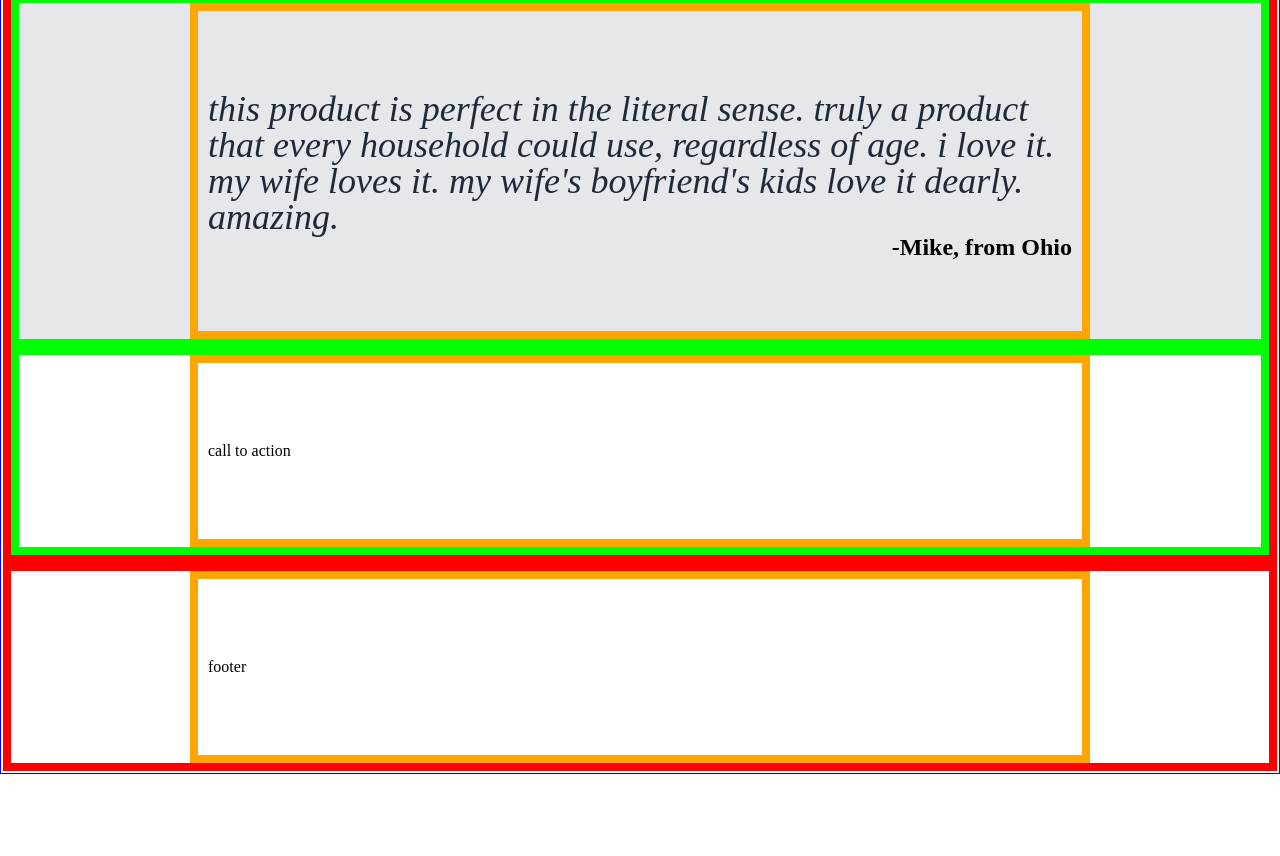
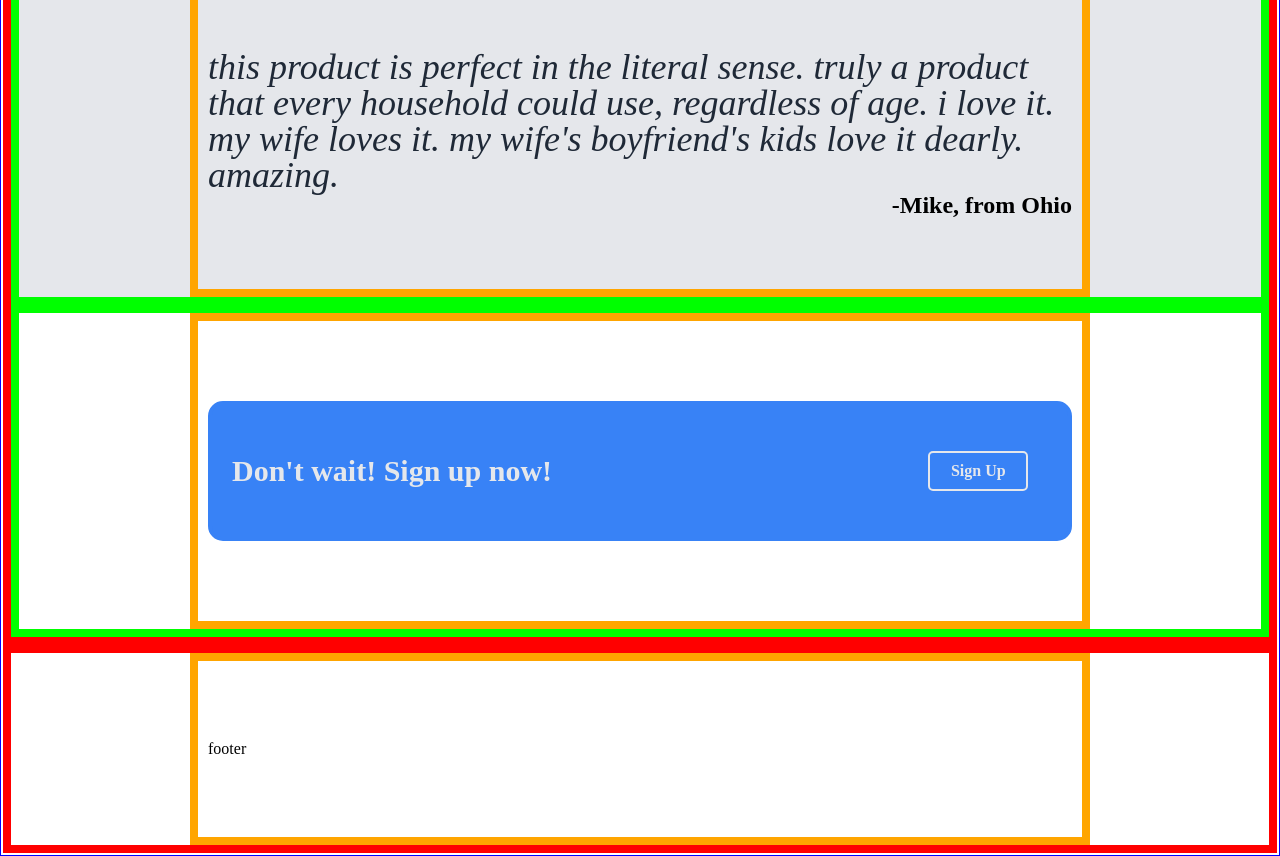
Before and after one commit to bheavin/refactored-octo-barnacle, a plain HTML site: page index.html in a window 1280 px wide. Shown: the part 1059-1915 px from the top of the page. Before the commit the page ends 1833 px from the top, so only its background shows below. Drawn offline with Linux system fonts and the light colour scheme.

Commit message:
added call to action section

```diff
--- a/index.html
+++ b/index.html
@@ -15,7 +15,7 @@
                 <div class="header-links">
                     <p class="header-link1"><link href="#"></a>Contact</p>
                     <p class="header-link2"><link href="#"></a>Schedule</p>
-                    <p class="header-link3"><link href="#"></a>About Us</p>
+                    <p class="header-link3"><link href="#"></a>About</p>
             </div>
             </div>
         </div>
@@ -54,7 +54,7 @@
         </section>
         <section class="quote">
             <div class="inner-column">
-                <div class="graphic diptych">
+                <div class="graphic-diptych">
                     <div class="quote-content">
                         <div class="quote-voice"><p>this product is perfect in the literal sense. truly a product that every household could use,
                         regardless of age. i love it. my wife loves it. my wife's boyfriend's kids love it dearly. amazing.</p></div>
@@ -64,9 +64,14 @@
                 </div>
             </div>
         </section>
-        <section>
+        <section class="cta">
             <div class="inner-column">
-                <h2>call to action</h2>
+                <div class="graphic-diptych">
+                    <div class="call-to-action">
+                        <h1>Don't wait! Sign up now!</h1>
+                        <a class="cta-button" href="#"><p>Sign Up</p></a>
+                    </div>
+                </div>
             </div>
         </section>
     </main>
--- a/styles.css
+++ b/styles.css
@@ -42,9 +42,9 @@ html {
 .inner-column {
     border:8px solid orange;
 }
-.graphic-diptych {
-    border: 8px solid dodgerblue;
-}
+/*.graphic-diptych {
+    border: 8px solid dodgerblue;*/
+
 header, footer, main {
     border: 8px solid red;
 }
@@ -143,15 +143,6 @@ header {
     text-align: center;
 }
 
-
-
-
-
-
-
-
-
-
 .quote {
     background-color:#e5e7eb;
 }
@@ -170,31 +161,34 @@ header {
 }
 
 
-
-
-
-
-
-
-
-
-
-
-
-
-
-
-
-
-
-
-
-
-
-
-
-
-
+.call-to-action {
+display: flex;
+background-color: #3882f6;
+width: 110%;
+height: 140px;
+padding-top: 30px;
+padding-bottom: 30px;
+padding-left: 20px;
+border:4px solid #3882f6;
+border-radius: 15px;
+color: #e5e7eb;
+align-items: center;
+}
+.cta-button {
+    margin-left: 45%;
+    width: 100px;
+    height: 40px;
+    padding: 10px;
+    border: 2px solid #e5e7eb;
+    border-radius: 5px;
+    font-weight: bold;
+    text-align: center;
+}
+.call-to-action h1 {
+    font-weight: bolder;
+    font-size: 30px;
+    vertical-align: top;
+}
 
 
 .info-boxes-container {
```
